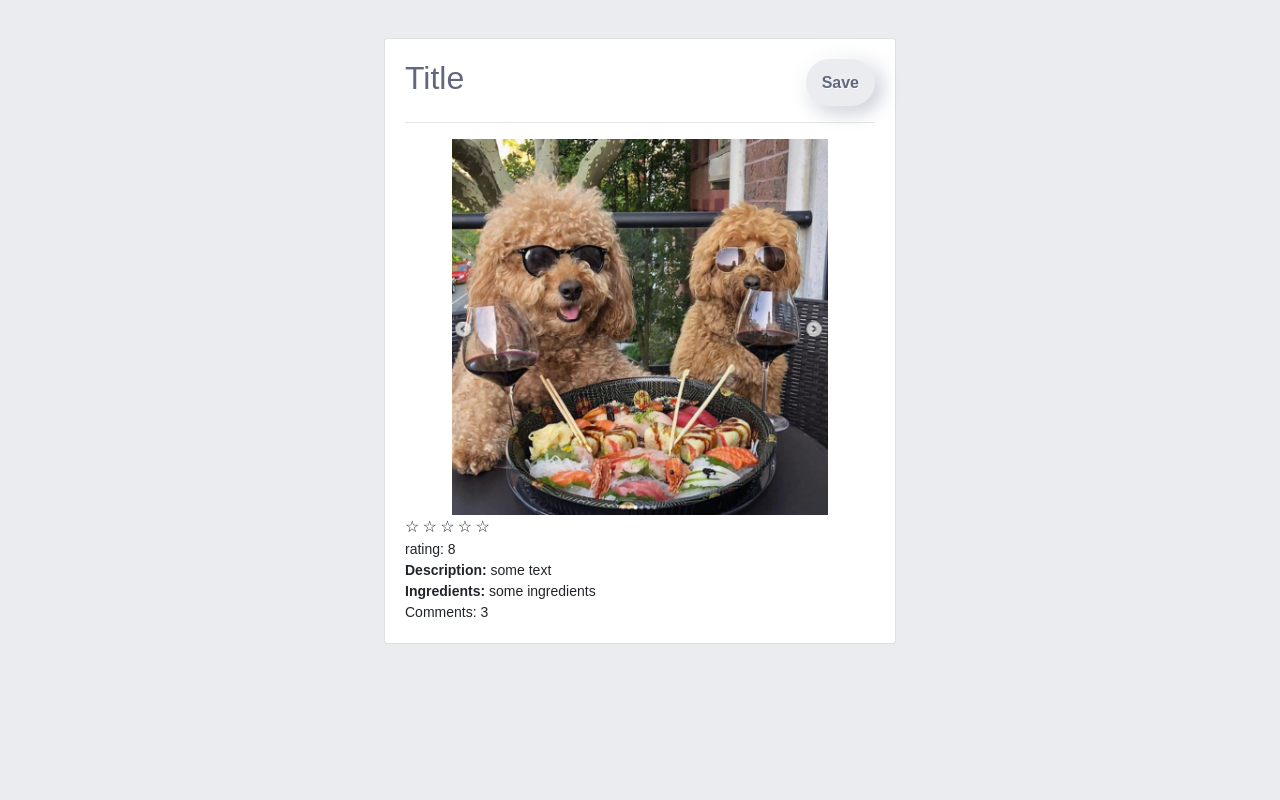
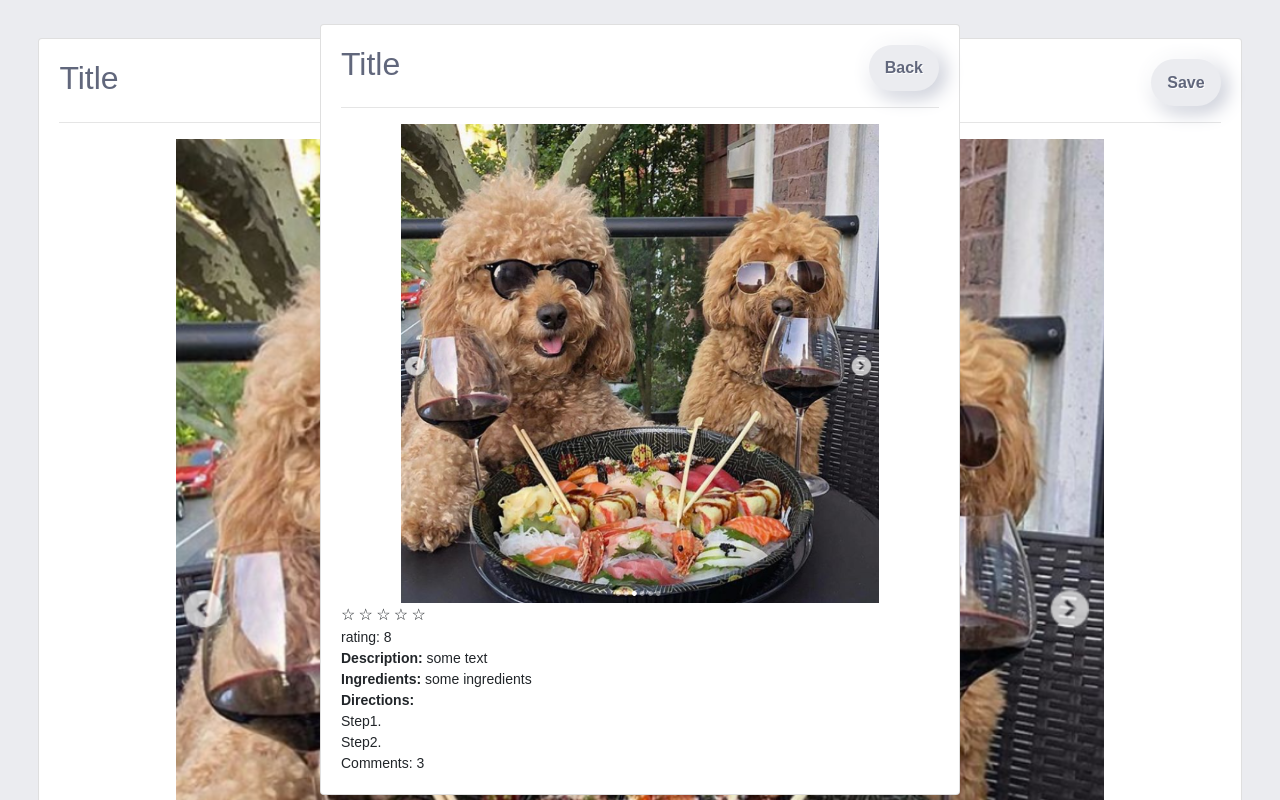
Before and after one commit to Muragul/WebDevelopment, an Angular app in the folder project/: page /main in a window 1280 px wide. Both pictures are taken after a click on the button "Save". Shown: the top 800 px of the page. Built offline with nearby package versions, Linux system fonts and the light colour scheme.

Commit message:
[fix]: main-list. modal window

```diff
--- a/project/src/app/main-list/main-list.component.css
+++ b/project/src/app/main-list/main-list.component.css
@@ -2,7 +2,17 @@ img {
     margin: 0 10%;
     width: 80%;
 }
-
+.modal1{
+    visibility: hidden;
+    position: absolute;
+    top: 3%;
+    height: 40%;
+    width: 50%;
+    left: 25%;
+}
+.modal2 {
+    visibility: visible;
+}
 .title {
     display: flex;
     flex-direction: row;
@@ -11,13 +21,11 @@ img {
 
 .section {
     font-size: 14px;
-
 }
 
 body {
-    height: 100vh;
-    padding: 3% 30%;
-    /*padding: 3%;*/
+    height: auto;
+    padding: 3%;
     background-color: #EBECF0;
 }
 
@@ -57,21 +65,6 @@ button {
 button:hover {box-shadow: -2px -2px 5px white, 2px 2px 5px #BABECC;}
 button:active {box-shadow: inset 1px 1px 2px #BABECC, inset -1px -1px 2px white;}
 
-.rating > span:hover:before {
-    content: "\2605";
-    position: absolute;
- }
-
- .rating {
-    unicode-bidi: bidi-override;
-    direction: rtl;
-  }
-  .rating > span:hover:before,
-  .rating > span:hover ~ span:before {
-     content: "\2605";
-     position: absolute;
-  }
-
 .rating {
     unicode-bidi: bidi-override;
     direction: rtl;
--- a/project/src/app/main-list/main-list.component.html
+++ b/project/src/app/main-list/main-list.component.html
@@ -5,7 +5,7 @@
         <h2>
           {{title}}
         </h2>
-        <button type="button">Save</button>
+        <button type="button" (click)="show()">Save</button>
       </div>
       <hr>
       <img src={{front_image}}>
@@ -27,3 +27,37 @@
     </div>
   </div>
 </body>
+
+<div id="modal1" class="modal1">
+  <div class="card">
+    <div class="card-body">
+      <div class="title">
+        <h2>
+          {{title}}
+        </h2>
+        <button type="button" (click)="show()">Back</button>
+      </div>
+      <hr>
+      <img src={{front_image}}>
+      <div class="rating">
+        <span>☆</span><span>☆</span><span>☆</span><span>☆</span><span>☆</span>
+      </div>
+      <div class="section">
+        rating: {{likes}}
+      </div>
+      <div class="section">
+        <strong>Description:</strong> {{description}}
+      </div>
+      <div class="section">
+        <strong>Ingredients:</strong> {{ingredients}}
+      </div>
+      <div class="section">
+        <strong>Directions:</strong>
+        <br>Step1.
+        <br>Step2.
+      </div>
+      <div class="section">
+        Comments: {{comments}}
+      </div>
+    </div>
+  </div>
--- a/project/src/app/main-list/main-list.component.ts
+++ b/project/src/app/main-list/main-list.component.ts
@@ -17,4 +17,8 @@ export class MainListComponent implements OnInit {
   ngOnInit() {
   }
 
+  show(){
+    document.getElementById("modal1").classList.toggle("modal2");
+  }
+
 }
```
Lines whose indentation alone changed are shown as unchanged.
